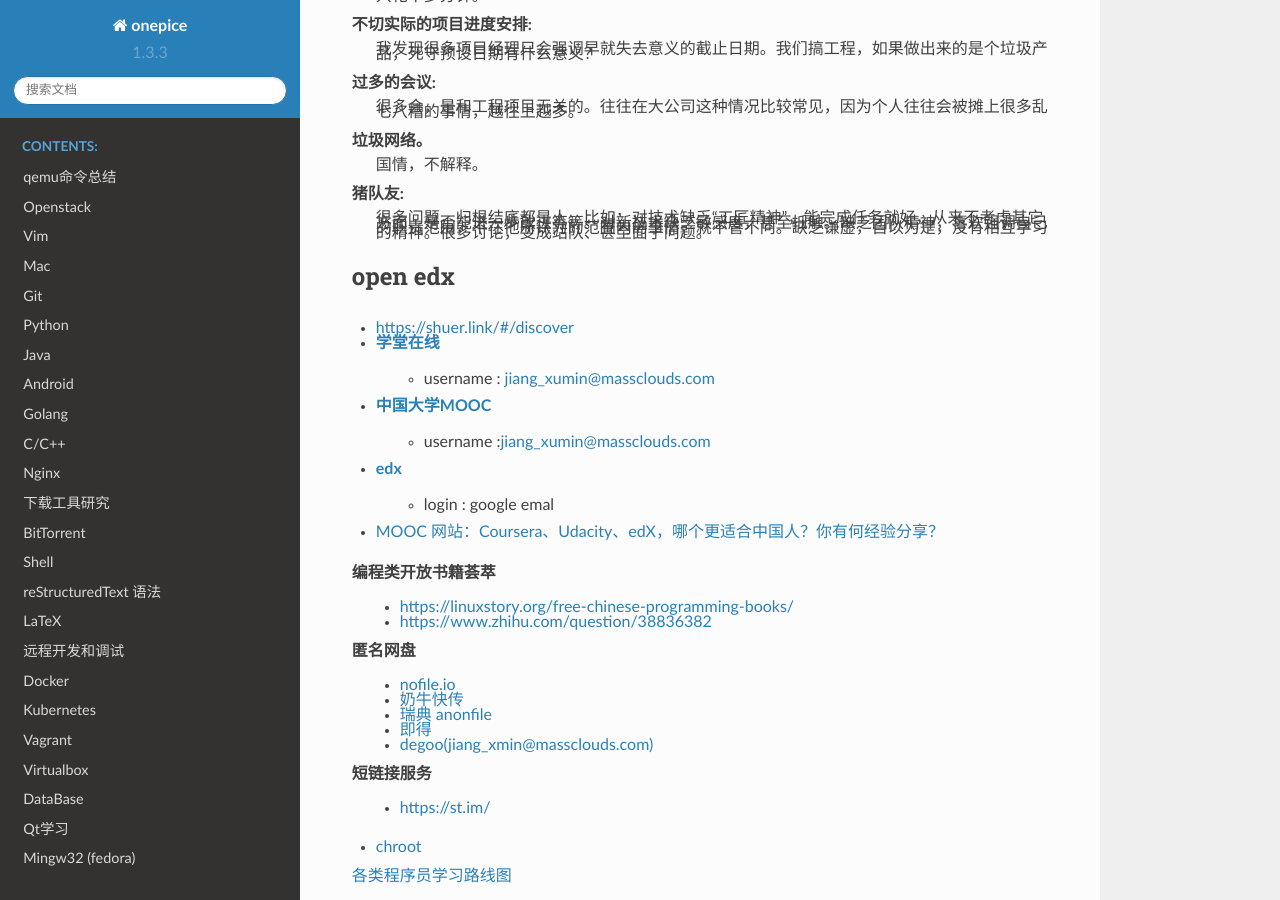
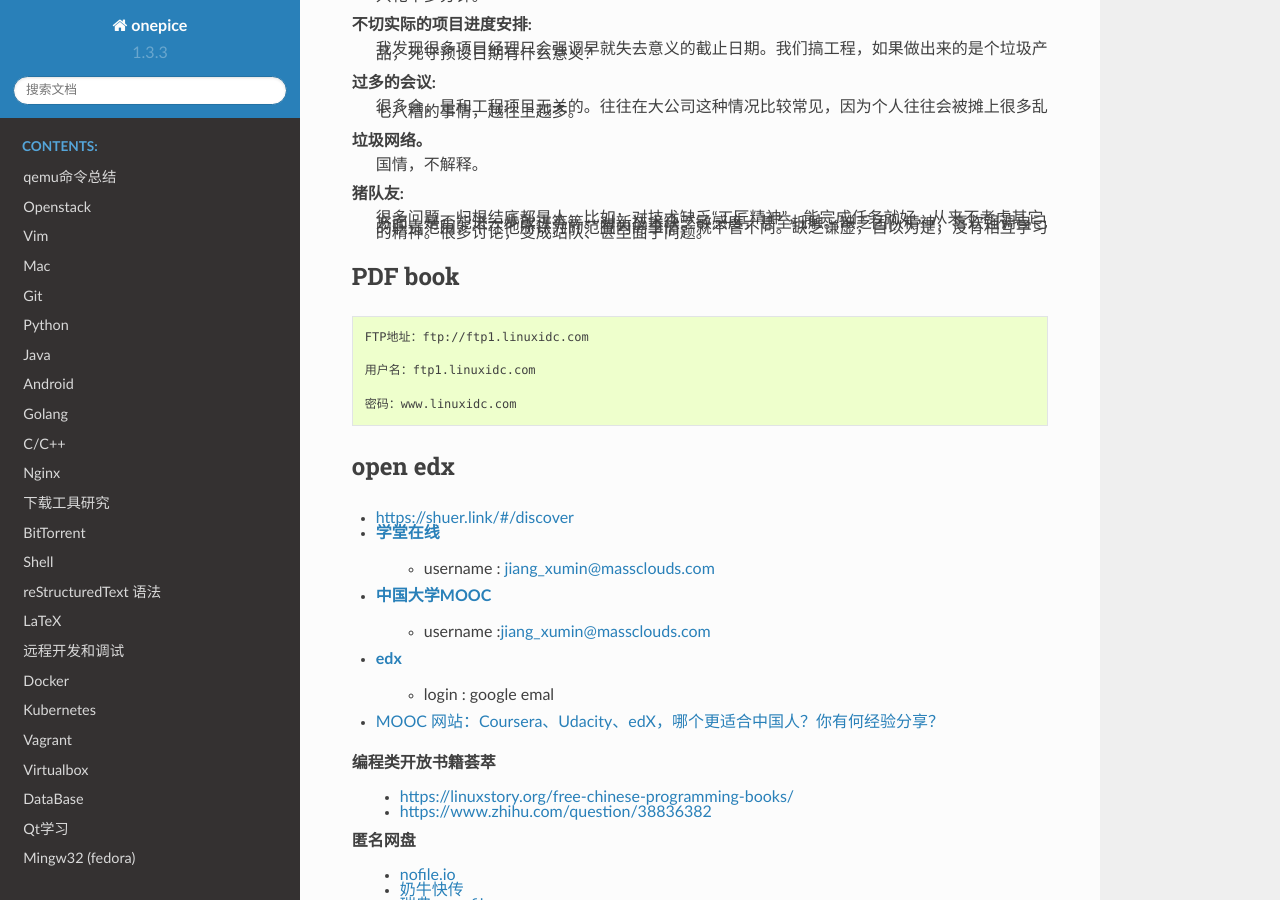
Before and after one commit to my-rds-store/my_space, a Sphinx documentation site: the page built from source/index.rst, in a window 1280 px wide and 900 px high, scrolled down 1076 px. Built offline with Sphinx 7.4.7 and the Read the Docs theme 2.0.0, drawn with Linux system fonts in a browser that asks for light colours.

Commit message:
...update

```diff
--- a/source/index.rst
+++ b/source/index.rst
@@ -99,6 +99,19 @@
 
 猪队友:
     很多问题，归根结底都是人。比如：对技术缺乏“工匠精神”，能完成任务就好，从来不考虑其它方面、是否能进一步改进等等。对新技术缺乏敏感度，甚至抵触。缺乏团队精神，喜欢强调自己的职责范围，不在他所认为的范围内的事情，就不管不问。缺乏谦虚，自以为是，没有相互学习的精神。很多讨论，变成站队、甚至面子问题。
+
+
+*************
+PDF book
+*************
+
+::
+
+    FTP地址：ftp://ftp1.linuxidc.com
+
+    用户名：ftp1.linuxidc.com
+
+    密码：www.linuxidc.com
 
 *************
 open edx
```
